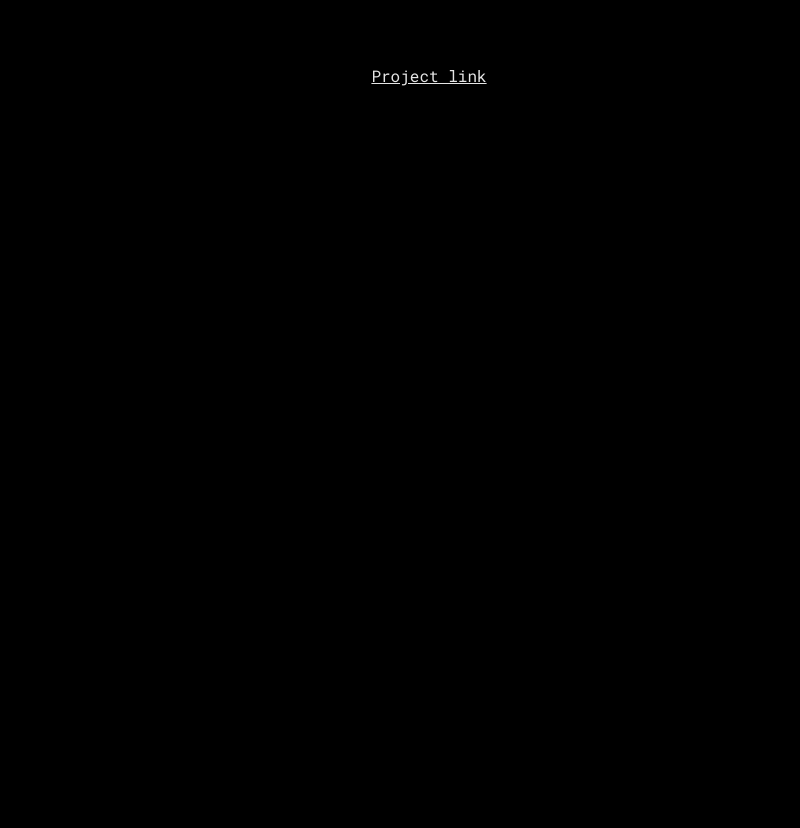
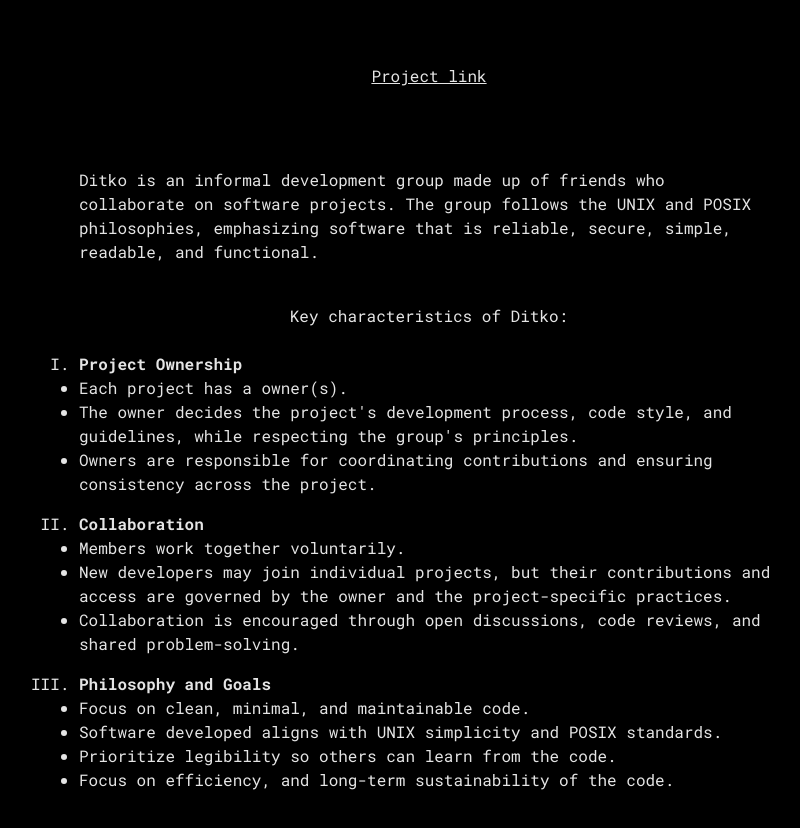
Before and after one commit to pandasoli/ditko, a SvelteKit app: page / in a window 1280 px wide. Shown: the part 1020-1848 px from the top of the page, without its empty margins (211-1011 px from the left). Before the commit the page ends 1148 px from the top, so only its background shows below. Built offline with nearby package versions, Linux system fonts and the light colour scheme.

Commit message:
feat: add how the group works

```diff
--- a/src/routes/+page.svelte
+++ b/src/routes/+page.svelte
@@ -63,3 +63,46 @@
 <section class='grid place-items-center p-10'>
 	<a href='https://codeberg.org/ditko' class='underline'>Project link</a>
 </section>
+
+<section class='grid place-items-center p-10'>
+	<p class='max-w-[700px]'>
+		Ditko is an informal development group made up of friends who collaborate on software projects.
+		The group follows the UNIX and POSIX philosophies, emphasizing software that is reliable, secure,
+		simple, readable, and functional.
+	</p>
+
+	<h3 class='mt-10 mb-6'>Key characteristics of Ditko:</h3>
+
+	<ol class='flex flex-col gap-4 list-[upper-roman] max-w-[700px]'>
+		<li>
+			<b>Project Ownership</b>
+
+			<ul class='list-disc'>
+				<li>Each project has a owner(s).</li>
+				<li>The owner decides the project's development process, code style, and guidelines, while respecting the group's principles.</li>
+				<li>Owners are responsible for coordinating contributions and ensuring consistency across the project.</li>
+			</ul>
+		</li>
+
+		<li>
+			<b>Collaboration</b>
+
+			<ul class='list-disc'>
+				<li>Members work together voluntarily.</li>
+				<li>New developers may join individual projects, but their contributions and access are governed by the owner and the project-specific practices.</li>
+				<li>Collaboration is encouraged through open discussions, code reviews, and shared problem-solving.</li>
+			</ul>
+		</li>
+
+		<li>
+			<b>Philosophy and Goals</b>
+
+			<ul class='list-disc'>
+				<li>Focus on clean, minimal, and maintainable code.</li>
+				<li>Software developed aligns with UNIX simplicity and POSIX standards.</li>
+				<li>Prioritize legibility so others can learn from the code.</li>
+				<li>Focus on efficiency, and long-term sustainability of the code.</li>
+			</ul>
+		</li>
+	</ol>
+</section>
```
